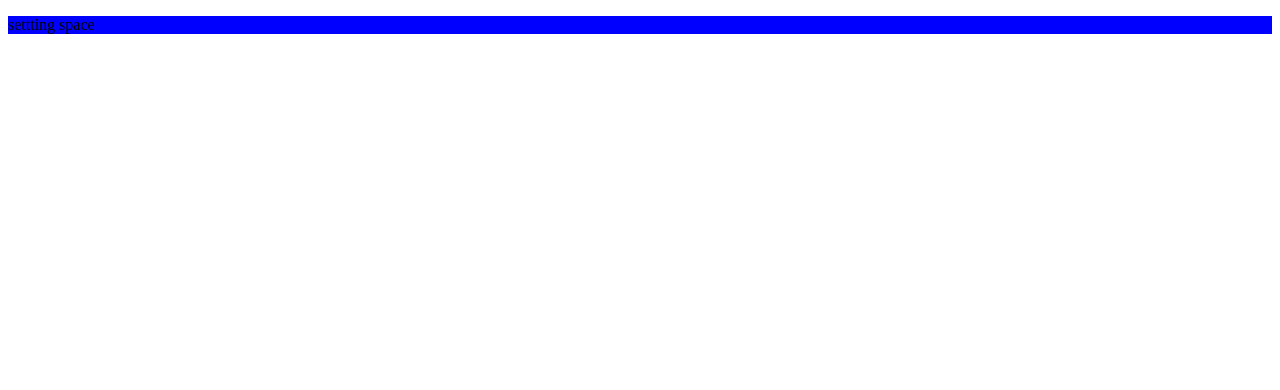
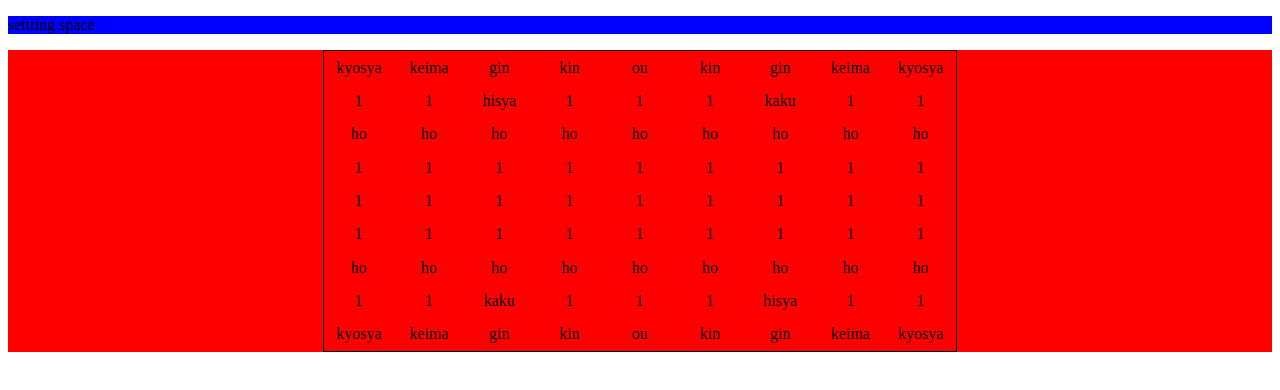
Before and after one commit to takuya-takebayashi/shogi, a plain HTML site: page index.html in a window 1280 px wide. Drawn offline with Linux system fonts and the light colour scheme.

Commit message:
盤面生成周りの処理を追加

```diff
--- a/index.css
+++ b/index.css
@@ -4,3 +4,26 @@
 #main {
   background-color: red;
 }
+
+div #board {
+  margin-top: 0px;
+  margin-bottom: 0px;
+}
+
+body #main #board {
+  display: flex;
+  flex-wrap: wrap;
+  align-items: center;
+  justify-content: space-around;
+  width: 50%;
+  height: 300px;
+  /* margin: 0px; */
+  margin-left: auto;
+  margin-right: auto;
+  border: 0.1px solid black;
+}
+.cell{
+  margin: 0px 0px;
+  width: calc(100% / 9);
+  text-align: center;
+}
--- a/index.html
+++ b/index.html
@@ -7,10 +7,10 @@
     <link rel="stylesheet" href="index.css" />
   </head>
   <body>
-    <script src="index.js"></script>
     <div id="setting"><p>settting space</p></div>
     <div id="main">
       <div id="board"></div>
     </div>
+    <script src="index.js"></script>
   </body>
 </html>
--- a/index.js
+++ b/index.js
@@ -21,20 +21,10 @@ const kingConf = {
   frontImage: "",
   backImage: "",
   counter: 1,
-  avilablePosition: (nowPosition) => {
-    const first = nowPosition[0];
-    const second = nowPosition[1];
-    let result = [];
-    // 左端にいる場合
-    if (0 === second) {
-      // 正面
-      if (first !== 0) {
-        if (isEmpty(boardManagement[first - 1][0])) {
-          result.push(2);
-        }
-      }
-    }
-  },
+  positionConf: {
+    "ou": ["five-one"],
+    "gyoku": ["five-nine"]
+  }
 };
 // 金の設定
 const kinConf = {
@@ -43,6 +33,10 @@ const kinConf = {
   frontImage: "",
   backImage: "",
   counter: 2,
+  positionConf: {
+    "ou": ["six-one", "four-one"],
+    "gyoku": ["six-nine", "four-nine"]
+  }
 };
 // 銀の設定
 const ginConf = {
@@ -51,6 +45,10 @@ const ginConf = {
   frontImage: "",
   backImage: "",
   counter: 2,
+  positionConf: {
+    "ou": ["seven-one", "three-one"],
+    "gyoku": ["seven-nine", "three-nine"]
+  }
 };
 // 飛車の設定
 const hisyaConf = {
@@ -59,6 +57,10 @@ const hisyaConf = {
   frontImage: "",
   backImage: "",
   counter: 1,
+  positionConf: {
+    "ou": ["seven-two"],
+    "gyoku": ["three-eight"]
+  }
 };
 // 角の設定
 const kakuConf = {
@@ -67,6 +69,10 @@ const kakuConf = {
   frontImage: "",
   backImage: "",
   counter: 1,
+  positionConf: {
+    "ou": ["three-two"],
+    "gyoku": ["seven-eight"]
+  }
 };
 // 桂馬の設定
 const keimaConf = {
@@ -75,6 +81,10 @@ const keimaConf = {
   frontImage: "",
   backImage: "",
   counter: 2,
+  positionConf: {
+    "ou": ["eight-one", "two-one"],
+    "gyoku":["eight-nine", "two-nine"]
+  }
 };
 // 香車の設定
 const kyosyaConf = {
@@ -83,6 +93,10 @@ const kyosyaConf = {
   frontImage: "",
   backImage: "",
   counter: 2,
+  positionConf: {
+    "ou": ["nine-one", "one-one"],
+    "gyoku": ["nine-nine", "one-nine"]
+  }
 };
 // 歩の設定
 const hoConf = {
@@ -91,6 +105,10 @@ const hoConf = {
   frontImage: "",
   backImage: "",
   counter: 9,
+  positionConf: {
+    "ou": ["nine-three", "eight-three", "seven-three", "six-three", "five-three", "four-three", "three-three", "two-three", "one-three"],
+    "gyoku": ["nine-seven", "eight-seven", "seven-seven", "six-seven", "five-seven", "four-seven", "three-seven", "two-seven", "one-seven"]
+  }
 };
 // 王、玉
 let owners = ["ou", "gyoku"];
@@ -104,10 +122,17 @@ const generater = (conf, owner) => {
     piece.front = conf.front;
     piece.back = conf.back;
     piece.owner = owner;
-    // console.log(piece);
+    const map = new Map(Object.entries(conf.positionConf));
+    piece.position = map.get(owner)[i];
     divideOwner(owner, piece);
   }
 };
+// 駒の初期配置設定
+const initPosition = (piece) => {
+  let result = "";
+
+}
+
 // 駒振り分け関数
 const divideOwner = (owner, piece) => {
   if ("ou" === owner) {
@@ -115,8 +140,6 @@ const divideOwner = (owner, piece) => {
   } else {
     gyokuOwnerPieces.push(piece);
   }
-  // console.log(ouOwnerPieces);
-  // console.log(gyokuOwnerPieces);
 };
 
 // ターン管理変数
@@ -151,6 +174,14 @@ const generatePieces = () => {
   }
 };
 
+// 盤面に駒を置く
+const putPiece = (piece) => {
+  const positionJPN = piece.position;
+  const [i, j] = getPiecePosition(piece);
+  let displayPosition = document.getElementById(positionJPN);
+  displayPosition.innerHTML = piece.front;
+}
+
 // 駒を初期位置へ配置する
 const setUpPieces = () => {
   // 王の駒を並べる
@@ -158,50 +189,63 @@ const setUpPieces = () => {
     if ("ou" === piece.front) {
       // 5一へ配置
       boardManagement[0].splice(4, 1, piece);
+      putPiece(piece);
     } else if ("kyosya" === piece.front) {
       if (isEmpty(boardManagement[0][0])) {
         // 9一へ配置
         boardManagement[0].splice(0, 1, piece);
+        putPiece(piece);
       } else {
         // 1一へ配置
         boardManagement[0].splice(8, 1, piece);
+        putPiece(piece);
       }
     } else if ("keima" === piece.front) {
       if (isEmpty(boardManagement[0][1])) {
         // 8一へ配置
         boardManagement[0].splice(1, 1, piece);
+        putPiece(piece);
       } else {
         // 2一へ配置
         boardManagement[0].splice(7, 1, piece);
+        putPiece(piece);
       }
     } else if ("gin" === piece.front) {
       if (isEmpty(boardManagement[0][2])) {
         // 7一へ配置
         boardManagement[0].splice(2, 1, piece);
+        putPiece(piece);
       } else {
         // 3一へ配置
         boardManagement[0].splice(6, 1, piece);
+        putPiece(piece);
       }
     } else if ("kin" === piece.front) {
       if (isEmpty(boardManagement[0][3])) {
         // 6一へ配置
         boardManagement[0].splice(3, 1, piece);
+        putPiece(piece);
       } else {
         // 4一へ配置
         boardManagement[0].splice(5, 1, piece);
+        putPiece(piece);
       }
     } else if ("kaku" === piece.front) {
       // 8二へ配置
       boardManagement[1].splice(1, 1, piece);
+      putPiece(piece);
     } else if ("hisya" === piece.front) {
       // 2二へ配置
       boardManagement[1].splice(7, 1, piece);
+      putPiece(piece);
     } else if ("ho" === piece.front) {
       if (isEmpty(boardManagement[2][0])) {
         boardManagement[2].splice(0);
+        putPiece(piece);
       }
       // 9三～9三へ配置する
       boardManagement[2].push(piece);
+      putPiece(piece);
     }
   }
   // 玉の駒を並べる
@@ -209,57 +253,102 @@ const setUpPieces = () => {
     if ("ou" === piece.front) {
       // 5九へ配置
       boardManagement[8].splice(4, 1, piece);
+      putPiece(piece);
     } else if ("kyosya" === piece.front) {
       if (isEmpty(boardManagement[8][0])) {
         // 9九へ配置
         boardManagement[8].splice(0, 1, piece);
+        putPiece(piece);
       } else {
         // 1九へ配置
         boardManagement[8].splice(8, 1, piece);
+        putPiece(piece);
       }
     } else if ("keima" === piece.front) {
       if (isEmpty(boardManagement[8][1])) {
         // 8九へ配置
         boardManagement[8].splice(1, 1, piece);
+        putPiece(piece);
       } else {
         // 2九へ配置
         boardManagement[8].splice(7, 1, piece);
+        putPiece(piece);
       }
     } else if ("gin" === piece.front) {
       if (isEmpty(boardManagement[8][2])) {
         // 7九へ配置
         boardManagement[8].splice(2, 1, piece);
+        putPiece(piece);
       } else {
         // 3九へ配置
         boardManagement[8].splice(6, 1, piece);
+        putPiece(piece);
       }
     } else if ("kin" === piece.front) {
       if (isEmpty(boardManagement[8][3])) {
         // 6九へ配置
         boardManagement[8].splice(3, 1, piece);
+        putPiece(piece);
       } else {
         // 4九へ配置
         boardManagement[8].splice(5, 1, piece);
+        putPiece(piece);
       }
     } else if ("kaku" === piece.front) {
       // 8八へ配置
       boardManagement[7].splice(1, 1, piece);
+      putPiece(piece);
     } else if ("hisya" === piece.front) {
       // 2八へ配置
       boardManagement[7].splice(7, 1, piece);
+      putPiece(piece);
     } else if ("ho" === piece.front) {
       if (isEmpty(boardManagement[6][0])) {
         boardManagement[6].splice(0);
+        putPiece(piece);
       }
       // 9七～9七へ配置する
       boardManagement[6].push(piece);
+      putPiece(piece);
     }
   }
+  console.log(boardManagement);
+
+  //
+
 };
 // オブジェクトの空判定
 const isEmpty = (object) => {
   return Object.keys(object).length === 0;
 };
+
+// 将棋盤の配置設定
+const boardConfigJPN = [
+  ["nine-one", "eight-one", "seven-one", "six-one", "five-one", "four-one", "three-one", "two-one", "one-one"],
+  ["nine-two", "eight-two", "seven-two", "six-two", "five-two", "four-two", "three-two", "two-two", "one-two"],
+  ["nine-three", "eight-three", "seven-three", "six-three", "five-three", "four-three", "three-three", "two-three", "one-three"],
+  ["nine-four", "eight-four", "seven-four", "six-four", "five-four", "four-four", "three-four", "two-four", "one-four"],
+  ["nine-five", "eight-five", "seven-five", "six-five", "five-five", "four-five", "three-five", "two-five", "one-five"],
+  ["nine-six", "eight-six", "seven-six", "six-six", "five-six", "four-six", "three-six", "two-six", "one-six"],
+  ["nine-seven", "eight-seven", "seven-seven", "six-seven", "five-seven", "four-seven", "three-seven", "two-seven", "one-seven"],
+  ["nine-eight", "eight-eight", "seven-eight", "six-eight", "five-eight", "four-eight", "three-eight", "two-eight", "one-eight"],
+  ["nine-nine", "eight-nine", "seven-nine", "six-nine", "five-nine", "four-nine", "three-nine", "two-nine", "one-nine"]
+];
+
+// 駒のポジションから盤面管理配列内の場所を返す
+const getPiecePosition = (piece) =>{
+  const position = piece.position;
+  let result = [];
+  for (let i = 0; i < boardConfigJPN.length; i++) {
+    if(boardConfigJPN[i].some(item => item === position)){
+      let j = boardConfigJPN[i].findIndex(item => item === position);
+      result.push(i);
+      result.push(j);
+    }
+  }
+  return result;
+}
+
 // 盤面生成処理
 const generateBoard = () => {
   console.log("盤面の生成を始めます");
@@ -279,6 +368,19 @@ const generateBoard = () => {
     ];
     boardManagement.push(array);
   }
+  let lines = ["-one", "-two", "-three", "-four", "-five", "-six", "-seven", "-eight", "-nine"]
+  let columns = ["nine", "eight", "seven", "six", "five", "four", "three", "two", "one"];
+  for(line of lines){
+    for(column of columns){
+      let positon = column + line;
+      let element = document.createElement("div");
+      element.id = positon;
+      element.className = "cell"
+      element.classList.add(line);
+      element.innerHTML = "1";
+      board.appendChild(element);
+    }
+  }
 };
 
 // 初期化処理
```
